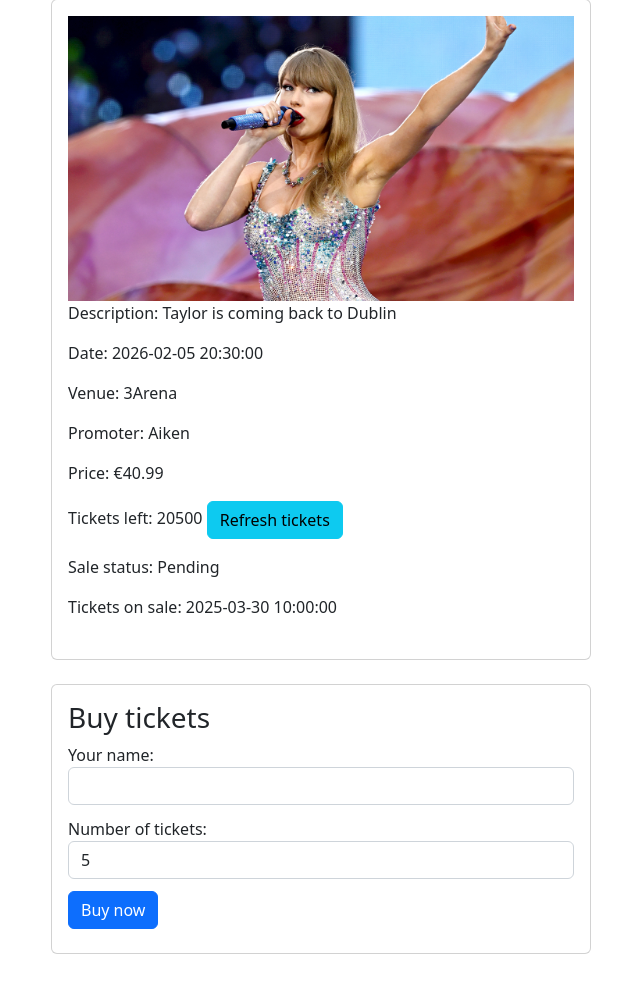
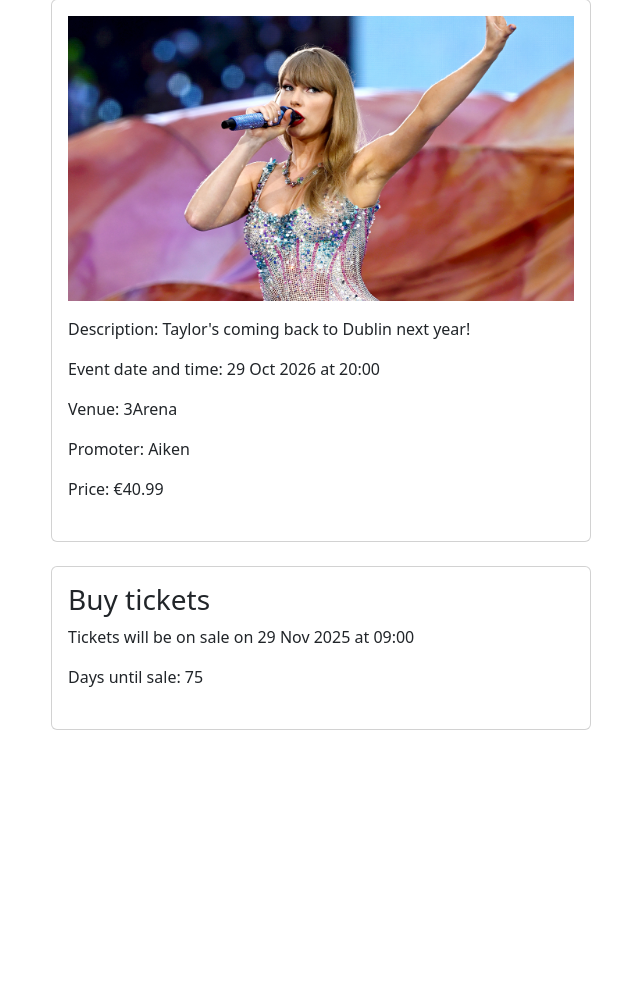
Before and after one commit to shielsr/assignment-03, a Flask app: page /buy/1 in a window 1280 px wide. Shown: the part 137-1131 px from the top of the page, without its empty margins (34-674 px from the left). After the commit the page ends 867 px from the top, so only its background shows below. Run offline with Flask 3, Linux system fonts and the light colour scheme.

Commit message:
Got the countdown() working. Ticket sale begins at a set date.

```diff
--- a/app.py
+++ b/app.py
@@ -38,7 +38,7 @@ def add():
         venue = request.form.get("venue")
         promoter_name = request.form.get("promoter")
         description = request.form.get("description", "")
-        image_url = request.form.get("image_url", "") # FIx this
+        image_url = request.form.get("image_url", "")
 
         ticket_price = float(request.form.get("ticket_price"))
         tickets_left = int(request.form.get("tickets_left"))
@@ -51,6 +51,7 @@ def add():
         except Exception:
             date_time_obj = datetime.now()
 
+
         promoter = Promoter(promoter_name)
         new_gig = Gig(artist, date_time_obj, venue, promoter, description, image_url)
         GIGS.append(new_gig)
@@ -62,18 +63,17 @@ def add():
     return render_template("add.html")
 
 
+
 @app.route('/check-tickets/<int:gig_id>')
 def check_tickets(gig_id):
+    """The 'Refresh tickets' button on the /buy pages, used mainly to demonstrate JS usage"""
     sale = SALEEVENT[gig_id]
     return jsonify( sale.ticket_check() )
 
-# test
-@app.route("/check")
-def check():
-    return jsonify({"test": 0})
 
 @app.route('/buy/<int:gig_id>', methods=["GET", "POST"])
 def buy_page(gig_id):
+    """Generate the /buy pages"""
     gig = GIGS[gig_id]
     sale = SALEEVENT[gig_id]
     return render_template('buy.html', gig_sale=sale, gig_id=gig_id)
@@ -85,11 +85,11 @@ def login():
 
 @app.route('/login_page')
 def login_page():
-    """Render the home page"""
     return render_template('login_page.html', gig_sale=SALEEVENT[0])
 
 @app.route('/buy_now', methods=["POST"])
 def buy_now():
+    """Triggered by the user pressing the purchase button on the /buy page"""
     gig_id = int(request.form['gig_id'])
     buyer = request.form['buyer']
     buy_amount_str = request.form['buy_amount']
@@ -100,7 +100,7 @@ def buy_now():
 
 @app.route('/purchased')
 def purchased():
-    """Render the home page"""
+    """Page that shows after the user has bought tickets"""
     return render_template('purchased.html', gig_sale=SALEEVENT[0])
 
 
--- a/models.py
+++ b/models.py
@@ -59,7 +59,7 @@ class Sale:
 		self.status = SaleStatus.PENDING
 		self.buyer = None
 		self.order_list = []
-		# self.customer = customer # Pulling in the customer
+		# self.customer = "" # Pulling in the customer
 
 
 	def __repr__(self):
@@ -81,13 +81,13 @@ class Sale:
 
 	def countdown(self):
 		# Counting down to the sale
-		days_left = (self.start_date_time - datetime.now()).days
+		days_left = (self.sale_date_time - datetime.now()).days
 		if days_left > 0:
 			self.status = SaleStatus.PENDING
-			return f"Sale starts in {days_left} days."
+			return days_left
 		else:
 			self.status = SaleStatus.LIVE
-			return f"Sale is live."
+			return days_left
 
 	def buy(self, buyer, buy_amount):
 		if self.tickets_left >= buy_amount: # Make sure there are enough tickets left
@@ -119,7 +119,7 @@ def initialise_gig_and_sale():
 
 	gig0001 = Gig(
 		artist="Fontaines DC",
-        description="Check out the next gig",
+        description="Dublin's finest are back again.",
         date_time=datetime(2026,2,5,20,30,0),
         image_url="fontaines.jpg",
         venue="The Olympia",
@@ -144,8 +144,8 @@ def initialise_gig_and_sale_2():
 
 	gig0002 = Gig(
 		artist="Taylor Swift",
-        description="Taylor is coming back to Dublin",
-        date_time=datetime(2026,2,5,20,30,0),
+        description="Taylor's coming back to Dublin next year!",
+        date_time=datetime(2026,10,29,20,00,0),
         image_url="taylor-swift.jpg",
         venue="3Arena",
         promoter=aiken
@@ -154,7 +154,7 @@ def initialise_gig_and_sale_2():
 	sale0002 = Sale(
     	ticket_price=40.99,
         tickets_total=20500,
-        sale_date_time=datetime(2025,3, 30, 10, 0, 0),
+        sale_date_time=datetime(2025,11, 29, 9, 0, 0),
         gig = gig0002,
     )
 
--- a/static/js/script.js
+++ b/static/js/script.js
@@ -1,10 +1,11 @@
 document.addEventListener("DOMContentLoaded", function () {
     const refreshTicketsLeft = document.getElementById("refresh-tickets-left");
-
+    if (!refreshTicketsLeft) return; // Exit if refreshTicketsLeft is not present
 
     refreshTicketsLeft.addEventListener("click", function (event) {
 
         const gigId = refreshTicketsLeft.getAttribute("data-gig-id");
+
         fetch(`/check-tickets/${gigId}`)
             .then(response => response.json())
             .then(data => {
--- a/templates/buy.html
+++ b/templates/buy.html
@@ -9,21 +9,18 @@
 <div class="card mb-4 pb-2 narrow-card">
       <div class="card-body">
 
-            <img src="{{ url_for('static', filename='images/') }}{{gig_sale.gig.image_url}}" class="img-fluid"
+            <img src="{{ url_for('static', filename='images/') }}{{gig_sale.gig.image_url}}" class="img-fluid pb-3"
                   alt="{{gig_sale.gig.artist}}" height="250">
 
             <div>
                   <p>Description: {{gig_sale.gig.description}}</p>
-                  <p>Date: {{gig_sale.gig.date_time}}</p>
+                  <p>Event date and time: {{gig_sale.gig.date_time.strftime('%d %b %Y at %H:%M') }}</p>
                   <p>Venue: {{gig_sale.gig.venue}}</p>
                   <p>Promoter: {{gig_sale.gig.promoter.name}}</p>
                   <p>Price: €{{ "%.2f"|format(gig_sale.ticket_price)}}</p>
-                  <p>Tickets left:
-                        <span id="number-of-tickets">{{ gig_sale.tickets_left }}</span>
-                        <button id="refresh-tickets-left" data-gig-id="{{ gig_id }}" class="btn btn-info">Refresh tickets</button>
-                  </p>
-                  <p>Sale status: {{gig_sale.status.name | title}}</p>
-                  <p>Tickets on sale: {{gig_sale.sale_date_time}}</p>
+
+
+
             </div>
 
       </div>
@@ -33,6 +30,15 @@
 <div class="card mb-4 pb-2 narrow-card">
       <div class="card-body">
             <h3 class="card-title">Buy tickets</h3>
+
+            {% if gig_sale.countdown() < 0 %}
+            <p class="card-text">
+                  <span class="fw-semibold">Tickets are on sale now.</span>
+            <p>Number of tickets left:
+                  <span id="number-of-tickets">{{ gig_sale.tickets_left }}</span>
+                  <button id="refresh-tickets-left" data-gig-id="{{ gig_id }}" class="btn btn-info">Refresh
+                        tickets</button>
+            </p>
             <form action="{{url_for('buy_now')}}" method="post" class="gap-2">
                   <input type="hidden" name="gig_id" value="{{ gig_id }}">
                   <div class="form-group">
@@ -46,6 +52,15 @@
                   </div>
                   <button class="btn btn-primary" type="submit">Buy now</button>
             </form>
+            </p>
+            {% else %}
+            <p>Tickets will be on sale on {{ gig_sale.sale_date_time.strftime('%d %b %Y at %H:%M') }}
+            </p>
+            <p>Days until sale: {{ gig_sale.countdown() }}</p>
+
+            {% endif %}
+
+
       </div>
 </div>
 
```
Also changed, not shown: templates/add.html (+4 -3 lines), templates/purchased.html (+6 -3 lines), static/images/oasis.jpg (added).
